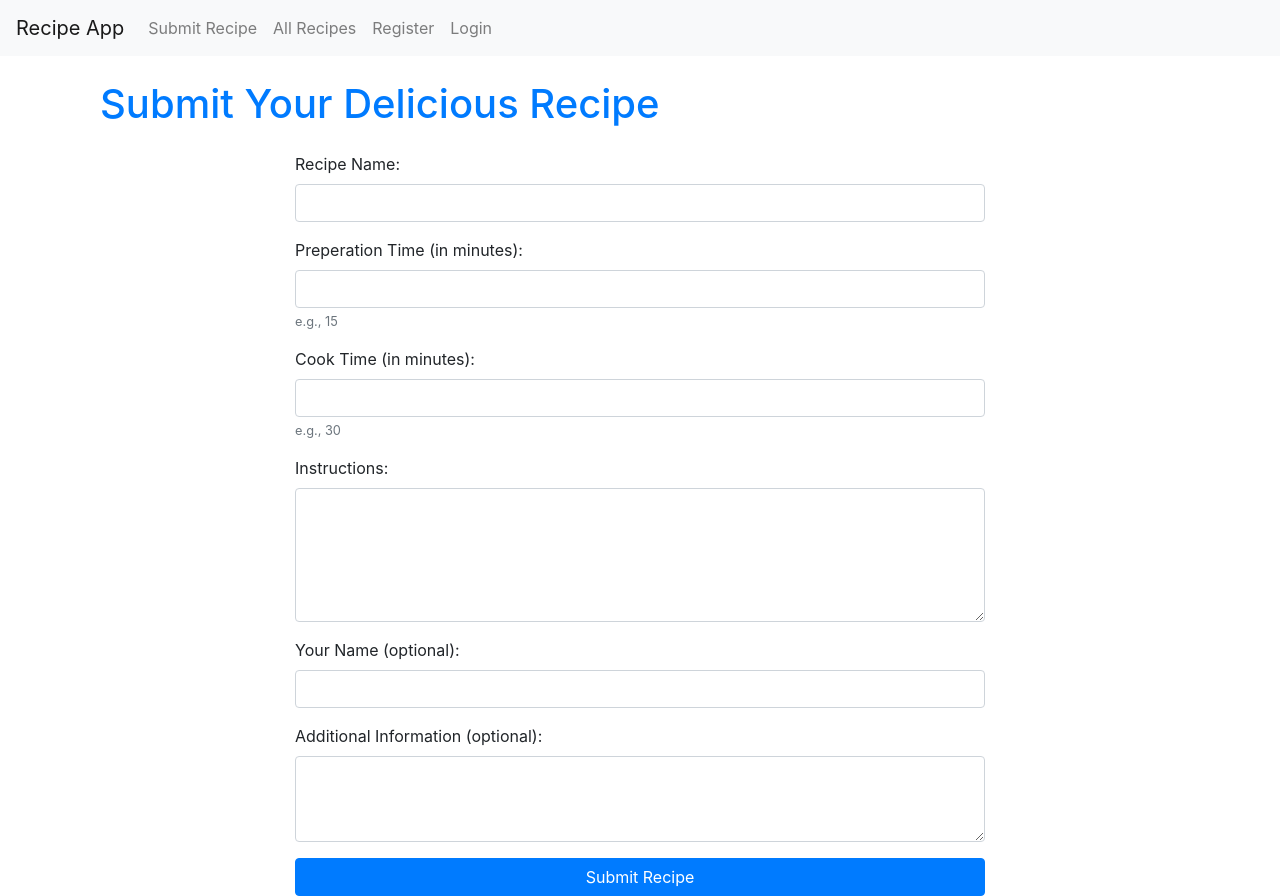
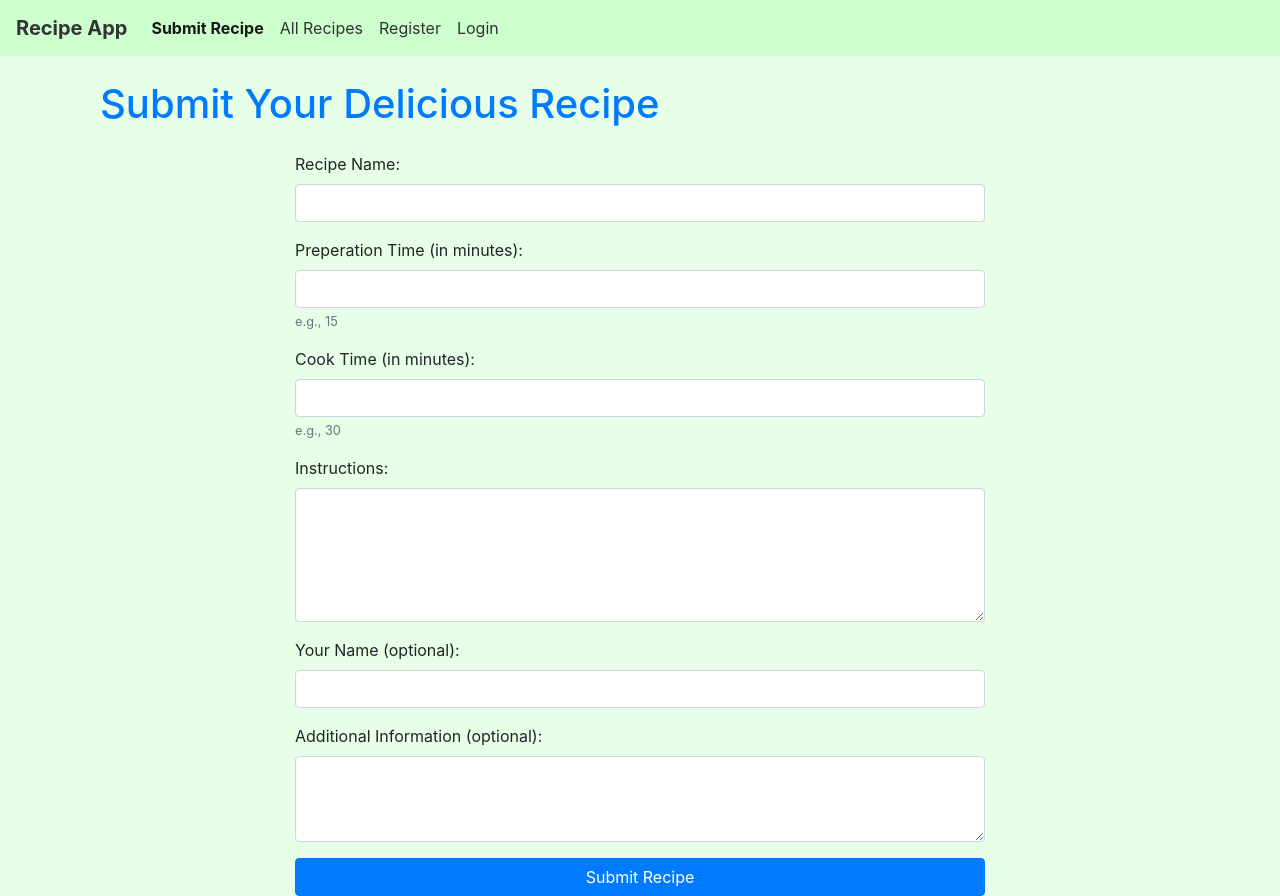
Before and after one commit to kendrick8596/kendrick8596-ice-cream-kitchen, a Flask app: page /recipes/ in a window 1280 px wide. Run offline with Flask 3, Linux system fonts and the light colour scheme; some libraries are stand-ins or nearby versions.

Commit message:
Added styles.css

```diff
--- /dev/null
+++ b/app/static/style.css
@@ -0,0 +1,98 @@
+body {
+    background-color: #e6ffe6; /* This is a very light gray, like Bootstrap's default */
+}
+
+.navbar-light {
+    background-color: #ccffcc !important; /* The !important can help override specificity */
+}
+
+.navbar-light .navbar-nav .nav-link {
+    color: #333; /* Dark gray */
+}
+
+.navbar-light .navbar-brand {
+    color: #333; /* Dark gray */
+    font-weight: bold; /* Make the brand text bolder */
+}
+
+.navbar-light .navbar-nav .nav-link.active {
+    font-weight: bold;
+}
+
+.navbar-light .navbar-brand.active {
+    font-weight: bold; /* Apply to the brand link as well if it can be considered "active" */
+}
+
+.card {
+    border: 1px solid #e0e0e0; /* Light gray border */
+    border-radius: 8px; /* Slightly rounded corners */
+    box-shadow: 0 2px 4px rgba(0, 0, 0, 0.1); /* Subtle shadow for depth */
+    transition: transform 0.2s ease-in-out; /* Smooth hover animation */
+}
+
+.card:hover {
+    transform: scale(1.02); /* Slightly scale up on hover */
+    box-shadow: 0 4px 8px rgba(0, 0, 0, 0.15); /* Slightly stronger shadow on hover */
+}
+
+.card-img-top {
+    border-top-left-radius: 8px;
+    border-top-right-radius: 8px;
+    max-height: 200px; /* Limit image height for consistency */
+    object-fit: cover; /* Ensure images fill the space without distortion */
+}
+
+.card-body {
+    padding: 1rem;
+}
+
+.card-title {
+    font-size: 1.25rem;
+    margin-bottom: 0.5rem;
+    overflow: hidden;
+    text-overflow: ellipsis;
+    white-space: nowrap;
+    color: #333; /* Darker title text */
+}
+
+.card-text small {
+    color: #777; /* Muted prep/cook time text */
+}
+
+.card-text:last-child {
+    margin-bottom: 0; /* Remove extra margin on the last paragraph */
+}
+
+.btn-outline-primary.btn-sm.mt-2 {
+    /* You can further customize the button here if needed */
+}
+
+.col {
+    margin-bottom: 1.5rem; /* Vertical spacing between cards */
+    padding-right: 0.75rem; /* Add some right padding to create space */
+}
+
+/* Adjust padding for the last card in each row to avoid extra right space */
+.row {
+    display: flex;
+    flex-wrap: wrap;
+    margin-left: -0.75rem; /* Adjust for the padding on .col */
+    margin-right: -0.75rem; /* Adjust for the padding on .col */
+}
+
+.row > .col {
+    padding-left: 0.75rem;
+}
+
+/* Clear the right margin for the last item in each row based on the number of columns */
+@media (min-width: 768px) { /* For 2 columns */
+    .row.row-cols-md-2 > .col:nth-child(2n) {
+        padding-right: 0;
+    }
+}
+
+@media (min-width: 992px) { /* For 3 columns */
+    .row.row-cols-lg-3 > .col:nth-child(3n) {
+        padding-right: 0;
+    }
+}
--- a/app/templates/base.html
+++ b/app/templates/base.html
@@ -6,30 +6,31 @@
     <title>{% block title %}Your Recipe App{% endblock %}</title>
     <link rel="stylesheet" href="https://stackpath.bootstrapcdn.com/bootstrap/4.5.2/css/bootstrap.min.css">
     <link rel="stylesheet" type="text/css" href="{{ url_for('static', filename='style.css') }}">
+
 </head>
 <body>
     <nav class="navbar navbar-expand-lg navbar-light bg-light">
-        <a class="navbar-brand" href="{{ url_for('index') }}">Recipe App</a>
+        <a class="navbar-brand {% if request.endpoint == 'index' %}active{% endif %}" href="{{ url_for('index') }}">Recipe App</a>
         <ul class="navbar-nav mr-auto">
             <li class="nav-item">
-                <a class="nav-link" href="{{ url_for('recipes.submit_recipe') }}">Submit Recipe</a>
+                <a class="nav-link {% if request.endpoint == 'recipes.submit_recipe' %}active{% endif %}" href="{{ url_for('recipes.submit_recipe') }}">Submit Recipe</a>
             </li>
             <li class="nav-item">
-                <a class="nav-link" href="{{ url_for('recipes.view_all_recipes') }}">All Recipes</a>
+                <a class="nav-link {% if request.endpoint == 'recipes.view_all_recipes' %}active{% endif %}" href="{{ url_for('recipes.view_all_recipes') }}">All Recipes</a>
             </li>
             {% if session['username'] %}
             <li class="nav-item">
-                <a class="nav-link" href="{{ url_for('recipes.view_my_recipes') }}">My Recipes</a>
+                <a class="nav-link {% if request.endpoint == 'recipes.view_my_recipes' %}active{% endif %}" href="{{ url_for('recipes.view_my_recipes') }}">My Recipes</a>
             </li>
             <li class="nav-item">
-                <a class="nav-link" href="{{ url_for('auth.logout') }}">Logout</a>
+                <a class="nav-link {% if request.endpoint == 'auth.logout' %}active{% endif %}" href="{{ url_for('auth.logout') }}">Logout</a>
             </li>
             {% else %}
             <li class="nav-item">
-                <a class="nav-link" href="{{ url_for('auth.register') }}">Register</a>
+                <a class="nav-link {% if request.endpoint == 'auth.register' %}active{% endif %}" href="{{ url_for('auth.register') }}">Register</a>
             </li>
             <li class="nav-item">
-                <a class="nav-link" href="{{ url_for('auth.login') }}">Login</a>
+                <a class="nav-link {% if request.endpoint == 'auth.login' %}active{% endif %}" href="{{ url_for('auth.login') }}">Login</a>
             </li>
             {% endif %}
         </ul>
```
